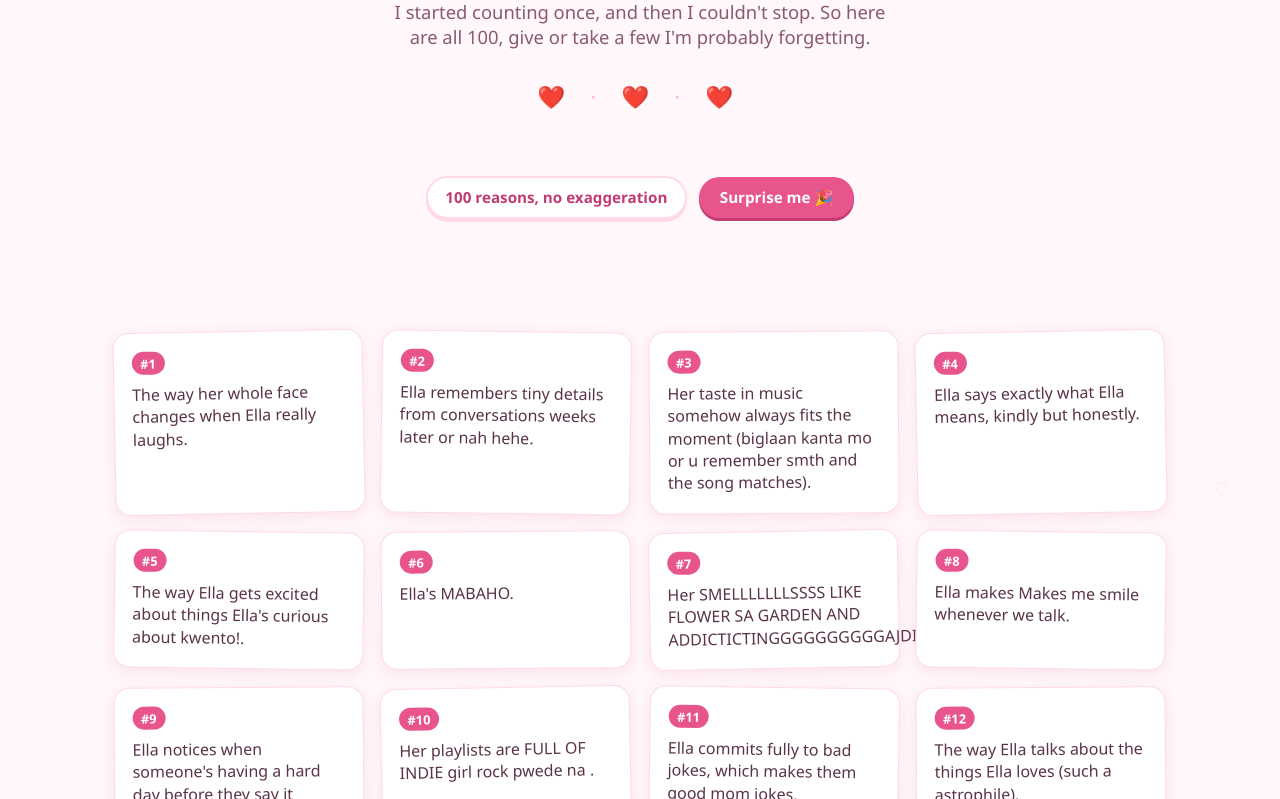
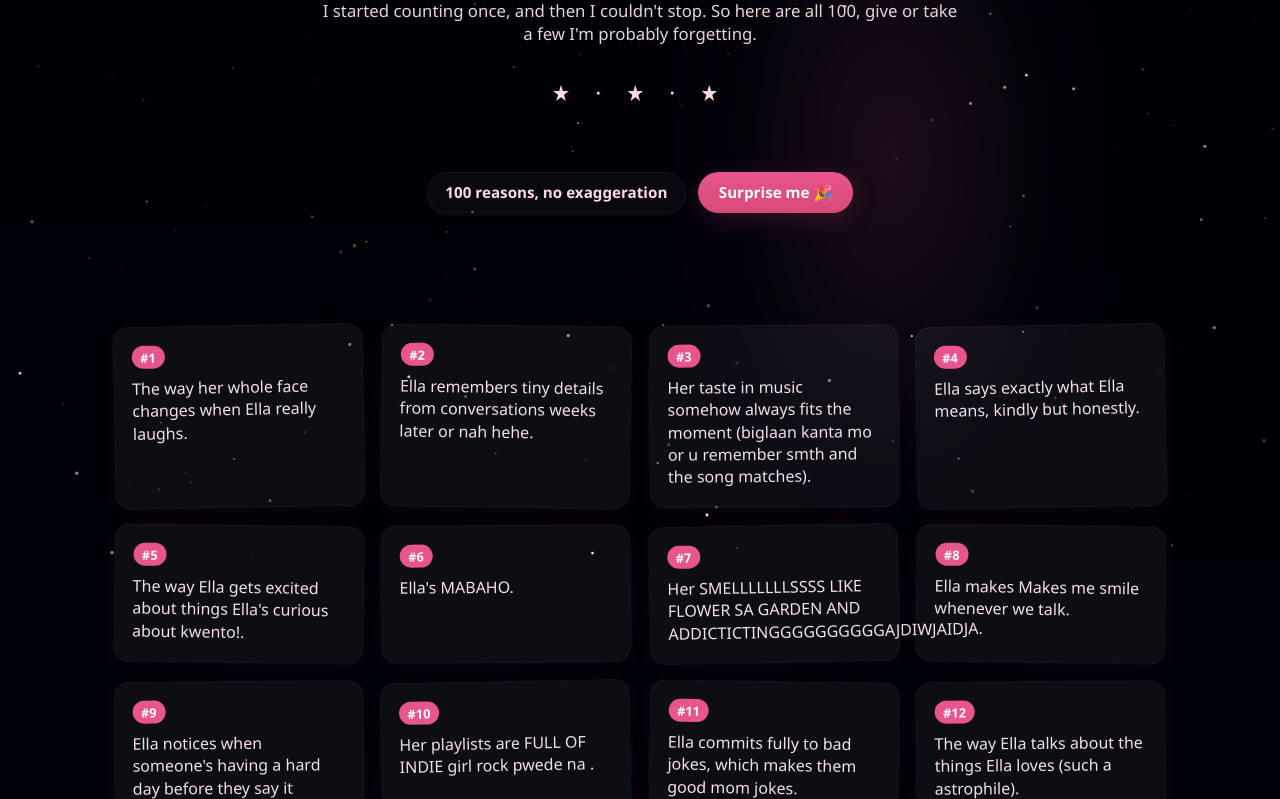
Before and after one commit to voltersa/ilikeellasomuch, a plain HTML site: page index.html in a window 1280 px wide. Shown: the part 241-1040 px from the top of the page. Drawn offline with Linux system fonts and the light colour scheme.

Commit message:
Make site astronomy-themed: black bg, pink glow, stars canvas, and change heading to 'Love Ella'

```diff
--- a/index.html
+++ b/index.html
@@ -3,104 +3,92 @@
 <head>
 <meta charset="UTF-8">
 <meta name="viewport" content="width=device-width, initial-scale=1.0">
-  <title>100 Reasons I Like Ella</title>
+  <title>100 Reasons I Love Ella</title>
 <style>
   :root{
-    --cream:#FFF7FA;
+    --bg-dark: #000007;
+    --bg-deep: #05010a;
     --pink-soft:#FFD9E8;
     --blush:#FFB8D9;
     --rose:#E8558D;
     --berry:#C23B72;
     --gold:#F6C453;
-    --ink:#5A3348;
-    --card:#FFFFFF;
+    --fg:#FFEAF6; /* light foreground */
+    --card: rgba(255,255,255,0.05);
   }
   *{box-sizing:border-box;}
   html{scroll-behavior:smooth;}
   body{
     margin:0;
-    background:var(--cream);
-    color:var(--ink);
+    background: linear-gradient(180deg,var(--bg-dark), var(--bg-deep));
+    color:var(--fg);
     font-family:'Segoe UI', Tahoma, Geneva, Verdana, sans-serif;
     overflow-x:hidden;
+    min-height:100vh;
   }
 
-  /* soft pink side glow */
+  /* canvas stars (decorative) */
+  #stars{
+    position:fixed; inset:0; z-index:0; pointer-events:none; display:block;
+  }
+
+  /* strong pink side glow (visible on dark bg) */
   .side-glow{
     position:fixed;
     top:0;
-    right:-6vw; /* nudge slightly off-screen for a soft edge */
-    width:40vw;
+    right:-8vw;
+    width:48vw;
     height:100vh;
     pointer-events:none;
     z-index:0;
-    background: radial-gradient(closest-side at 10% 50%, rgba(232,85,141,0.20), rgba(232,85,141,0.10) 25%, rgba(255,217,232,0.04) 45%, transparent 70%);
-    filter: blur(48px);
+    background: radial-gradient(closest-side at 20% 50%, rgba(232,85,141,0.30), rgba(232,85,141,0.18) 28%, rgba(255,217,232,0.06) 55%, transparent 75%);
+    filter: blur(80px);
     mix-blend-mode:screen;
-  }
-
-  /* floating hearts background */
-  .floaters{
-    position:fixed; inset:0; pointer-events:none; z-index:0; overflow:hidden;
-  }
-  .floaters span{
-    position:absolute; bottom:-10%;
-    font-size:22px; color:var(--blush); opacity:.55;
-    animation: rise linear infinite;
-  }
-  @keyframes rise{
-    0%{ transform:translateY(0) rotate(0deg); opacity:0; }
-    10%{ opacity:.55; }
-    100%{ transform:translateY(-120vh) rotate(25deg); opacity:0; }
-  }
-  @media (prefers-reduced-motion: reduce){
-    .floaters{ display:none; }
-    *{ animation-duration:0.01ms !important; }
   }
 
   /* HERO */
   .hero{
-    position:relative; z-index:1;
+    position:relative; z-index:2;
     padding:6.5rem 1.5rem 4rem;
     text-align:center;
   }
   .hero .eyebrow{
     font-family:'Segoe Print', 'Bradley Hand', cursive;
     font-size:1.6rem;
-    color:var(--berry);
+    color:var(--pink-soft);
     display:block;
     margin-bottom:.25rem;
     transform:rotate(-2deg);
   }
   .hero h1{
     font-family:'Segoe UI', Tahoma, Geneva, Verdana, sans-serif;
-    font-weight:700;
+    font-weight:800;
     font-size:clamp(2.6rem, 7vw, 5rem);
     margin:0;
     line-height:1.05;
-    color:var(--rose);
-    text-shadow: 3px 3px 0 var(--pink-soft);
+    color:var(--fg);
+    text-shadow: 0 8px 24px rgba(232,85,141,0.18);
   }
   .hero h1 .num{
-    color:var(--berry);
-    -webkit-text-stroke: 1px var(--berry);
+    color:var(--pink-soft);
+    -webkit-text-stroke: 1px rgba(200,50,100,0.25);
   }
   .hero p.sub{
-    max-width:520px;
+    max-width:640px;
     margin:1.1rem auto 0;
-    font-size:1.15rem;
-    color:#8a5a72;
+    font-size:1.05rem;
+    color:rgba(255,234,246,0.9);
   }
   .heart-divider{
     margin:2rem auto 0;
     font-size:1.4rem;
-    color:var(--blush);
+    color:var(--pink-soft);
     letter-spacing:.6rem;
   }
 
   /* COUNTER / SHUFFLE BAR */
   .toolbar{
-    position:relative; z-index:1;
+    position:relative; z-index:2;
     max-width:640px;
     margin:0 auto 2.5rem;
     padding:0 1.5rem;
@@ -111,18 +99,18 @@
     flex-wrap:wrap;
   }
   .pill{
-    background:var(--card);
-    border:2px solid var(--pink-soft);
+    background:rgba(255,255,255,0.03);
+    border:1px solid rgba(255,200,220,0.06);
     border-radius:999px;
     padding:.6rem 1.1rem;
     font-weight:600;
     font-size:.95rem;
-    color:var(--berry);
-    box-shadow: 0 3px 0 var(--pink-soft);
+    color:var(--pink-soft);
+    box-shadow: 0 3px 0 rgba(232,85,141,0.06);
   }
   #shuffleBtn{
     cursor:pointer;
-    background:var(--rose);
+    background:linear-gradient(180deg,var(--rose), #d64a78);
     color:white;
     border:none;
     border-radius:999px;
@@ -130,12 +118,12 @@
     font-family:'Segoe UI', Tahoma, Geneva, Verdana, sans-serif;
     font-weight:700;
     font-size:.95rem;
-    box-shadow:0 3px 0 var(--berry);
-    transition: transform .12s ease;
+    box-shadow:0 6px 26px rgba(232,85,141,0.18);
+    transition: transform .12s ease, box-shadow .12s ease;
   }
-  #shuffleBtn:hover{ transform: translateY(-2px); }
-  #shuffleBtn:active{ transform: translateY(1px); box-shadow:0 1px 0 var(--berry); }
-  #shuffleBtn:focus-visible, .pill:focus-visible{ outline:3px solid var(--gold); outline-offset:2px; }
+  #shuffleBtn:hover{ transform: translateY(-2px); box-shadow:0 10px 36px rgba(232,85,141,0.22); }
+  #shuffleBtn:active{ transform: translateY(1px); box-shadow:0 4px 12px rgba(232,85,141,0.14); }
+  #shuffleBtn:focus-visible, .pill:focus-visible{ outline:3px solid rgba(246,196,83,0.14); outline-offset:2px; }
 
   /* SPOTLIGHT (shuffle result) */
   #spotlight{
@@ -144,23 +132,24 @@
     padding:0 1.5rem;
     text-align:center;
     min-height:1.5rem;
+    z-index:2;
   }
   #spotlight .box{
     display:inline-block;
-    background:var(--card);
-    border:2px dashed var(--rose);
+    background:linear-gradient(180deg, rgba(255,255,255,0.03), rgba(255,255,255,0.01));
+    border:1px dashed rgba(232,85,141,0.14);
     border-radius:20px;
     padding:1.1rem 1.6rem;
     font-family:'Segoe Print', 'Bradley Hand', cursive;
-    font-size:1.5rem;
-    color:var(--berry);
+    font-size:1.35rem;
+    color:var(--pink-soft);
     transform:rotate(-1deg);
-    box-shadow:0 6px 0 var(--pink-soft);
+    box-shadow:0 6px 0 rgba(232,85,141,0.06);
   }
 
   /* GRID */
   .grid{
-    position:relative; z-index:1;
+    position:relative; z-index:2;
     max-width:1100px;
     margin:0 auto;
     padding:0 1.5rem 5rem;
@@ -172,22 +161,23 @@
     background:var(--card);
     border-radius:16px;
     padding:1.1rem 1.1rem 1.2rem;
-    box-shadow:0 4px 14px rgba(232,85,141,0.12);
-    border:1px solid var(--pink-soft);
+    box-shadow:0 4px 22px rgba(232,85,141,0.06);
+    border:1px solid rgba(255,200,220,0.04);
     position:relative;
     transition: transform .15s ease, box-shadow .15s ease;
+    color:rgba(255,238,246,0.95);
   }
   .card:nth-child(3n+1){ transform:rotate(-1.1deg); }
   .card:nth-child(3n+2){ transform:rotate(0.8deg); }
   .card:nth-child(3n){ transform:rotate(-0.4deg); }
   .card:hover{
-    transform: translateY(-4px) rotate(0deg) scale(1.02);
-    box-shadow:0 10px 22px rgba(232,85,141,0.22);
-    z-index:2;
+    transform: translateY(-6px) rotate(0deg) scale(1.02);
+    box-shadow:0 12px 40px rgba(232,85,141,0.14);
+    z-index:3;
   }
   .card .badge{
     font-family:'Segoe UI', Tahoma, Geneva, Verdana, sans-serif;
-    font-weight:600;
+    font-weight:700;
     font-size:.8rem;
     color:white;
     background:var(--rose);
@@ -200,45 +190,35 @@
     margin:0;
     font-size:1rem;
     line-height:1.4;
-    color:var(--ink);
+    color:rgba(255,235,244,0.95);
   }
 
-  /* EDIT NOTE */
-  .note{
-    max-width:640px;
-    margin:0 auto 3rem;
-    padding:1.2rem 1.5rem;
-    background:#fff;
-    border-left:5px solid var(--gold);
-    border-radius:10px;
-    font-size:.95rem;
-    color:#7a5063;
-    position:relative; z-index:1;
-  }
-  .note strong{ color:var(--berry); }
-
   footer{
-    position:relative; z-index:1;
+    position:relative; z-index:2;
     text-align:center;
     padding:2.5rem 1.5rem 3.5rem;
     font-family:'Segoe Print', 'Bradley Hand', cursive;
-    font-size:1.4rem;
-    color:var(--berry);
+    font-size:1.2rem;
+    color:var(--pink-soft);
+  }
+
+  /* mobile: hide heavy blur and limit side glow */
+  @media (max-width:640px){
+    .side-glow{ display:none; }
   }
 </style>
 </head>
 <body>
 
-<!-- pink glow on the side -->
+<!-- canvas for stars and soft pink side glow -->
+<canvas id="stars" aria-hidden="true"></canvas>
 <div class="side-glow" aria-hidden="true"></div>
-
-<div class="floaters" id="floaters"></div>
 
 <section class="hero">
   <span class="eyebrow">a little internet corner just for her</span>
-  <h1>100 Reasons I Like <span class="num">Ella</span></h1>
+  <h1>100 Reasons I <span class="num">Love Ella</span></h1>
   <p class="sub">I started counting once, and then I couldn't stop. So here are all 100, give or take a few I'm probably forgetting.</p>
-  <div class="heart-divider">&#10084;&#65039; &#183; &#10084;&#65039; &#183; &#10084;&#65039;</div>
+  <div class="heart-divider">&#9733; &#183; &#9733; &#183; &#9733;</div>
 </section>
 
 <div class="toolbar">
@@ -254,20 +234,58 @@
 <footer>made with a genuinely ridiculous amount of Tae</footer>
 
 <script>
-  // ---- floating background hearts ----
-  const floaters = document.getElementById('floaters');
-  const heartChars = ['\u2764\ufe0f','\ud83d\udc95','\ud83d\udc96','\u2661'];
-  for(let i=0;i<16;i++){
-    const s = document.createElement('span');
-    s.textContent = heartChars[i % heartChars.length];
-    s.style.left = Math.random()*100 + '%';
-    s.style.fontSize = (14 + Math.random()*20) + 'px';
-    s.style.animationDuration = (10 + Math.random()*14) + 's';
-    s.style.animationDelay = (Math.random()*14) + 's';
-    floaters.appendChild(s);
+// ---- stars canvas: lightweight twinkling starfield ----
+(function(){
+  const canvas = document.getElementById('stars');
+  const ctx = canvas.getContext('2d');
+  let w = canvas.width = innerWidth;
+  let h = canvas.height = innerHeight;
+  const num = Math.floor((w*h)/6000); // density
+  const stars = [];
+  for(let i=0;i<num;i++){
+    stars.push({
+      x: Math.random()*w,
+      y: Math.random()*h,
+      r: Math.random()*1.6 + 0.2,
+      a: Math.random()*0.8 + 0.2,
+      drift: (Math.random()*0.6-0.3)/200,
+      twinkle: Math.random()*0.02 + 0.003,
+      phase: Math.random()*Math.PI*2
+    });
   }
+  function draw(){
+    ctx.clearRect(0,0,w,h);
+    // faint nebulaes: subtle radial gradients
+    const g = ctx.createLinearGradient(0,0,w,h);
+    g.addColorStop(0, 'rgba(8,4,10,0.08)');
+    g.addColorStop(1, 'rgba(8,4,10,0.02)');
+    ctx.fillStyle = g;
+    ctx.fillRect(0,0,w,h);
 
-  // ---- reasons ----
+    for(const s of stars){
+      s.phase += s.twinkle;
+      const alpha = s.a * (0.6 + 0.4*Math.sin(s.phase));
+      ctx.beginPath();
+      ctx.fillStyle = 'rgba(255,241,250,'+alpha+')';
+      ctx.arc(s.x, s.y, s.r, 0, Math.PI*2);
+      ctx.fill();
+    }
+    requestAnimationFrame(draw);
+  }
+  draw();
+  addEventListener('resize', ()=>{
+    w = canvas.width = innerWidth;
+    h = canvas.height = innerHeight;
+    // repopulate a bit for new size
+    const desired = Math.floor((w*h)/6000);
+    while(stars.length < desired){
+      stars.push({ x: Math.random()*w, y: Math.random()*h, r: Math.random()*1.6 + 0.2, a: Math.random()*0.8 + 0.2, drift: (Math.random()*0.6-0.3)/200, twinkle: Math.random()*0.02 + 0.003, phase: Math.random()*Math.PI*2 });
+    }
+    while(stars.length > desired) stars.pop();
+  });
+})();
+
+  // ---- reasons (unchanged strings) ----
   const reasons = [
 "The way her whole face changes when Ella really laughs.",
 "Ella remembers tiny details from conversations weeks later or nah hehe.",
@@ -417,7 +435,7 @@
     if (target){
       target.scrollIntoView({behavior:'smooth', block:'center'});
       const oldShadow = target.style.boxShadow;
-      target.style.boxShadow = '0 0 0 3px var(--gold), 0 10px 22px rgba(232,85,141,0.3)';
+      target.style.boxShadow = '0 0 0 3px rgba(246,196,83,0.06), 0 10px 40px rgba(232,85,141,0.3)';
       setTimeout(()=>{ target.style.boxShadow = oldShadow || ''; }, 1600);
     }
   });
```
